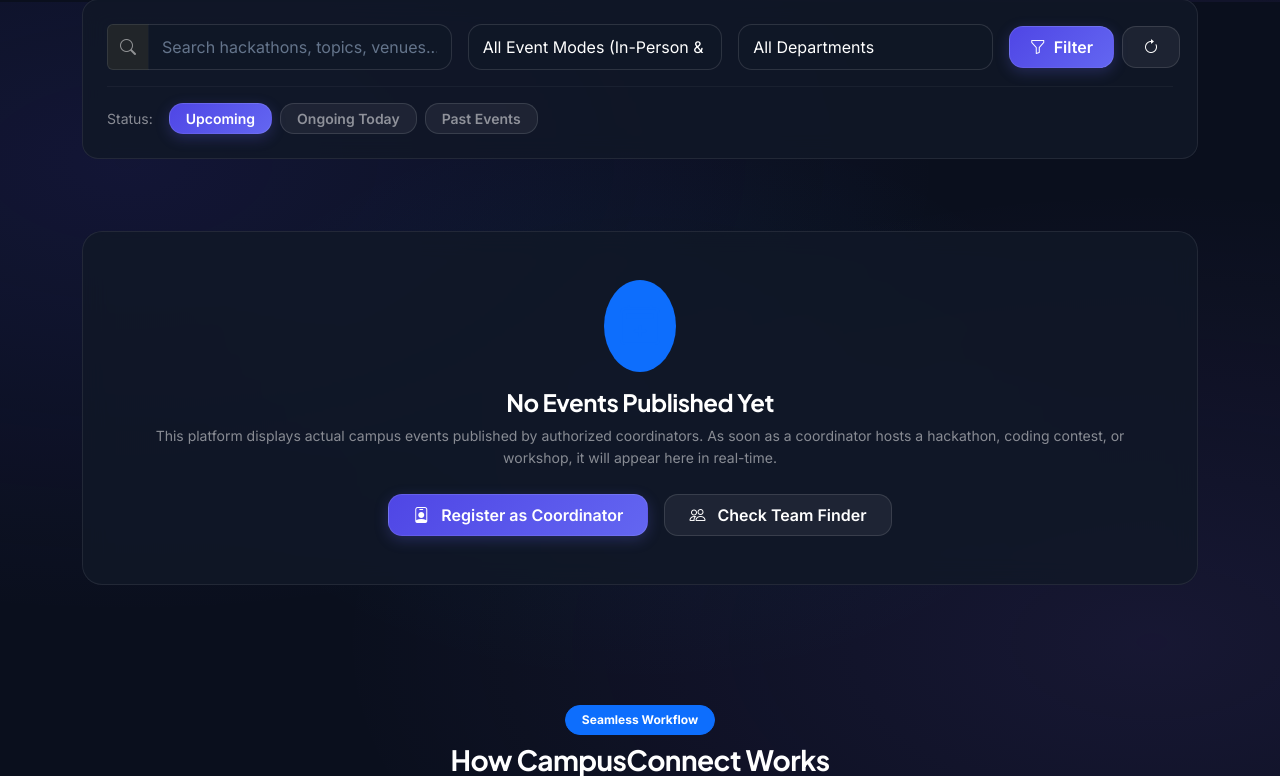
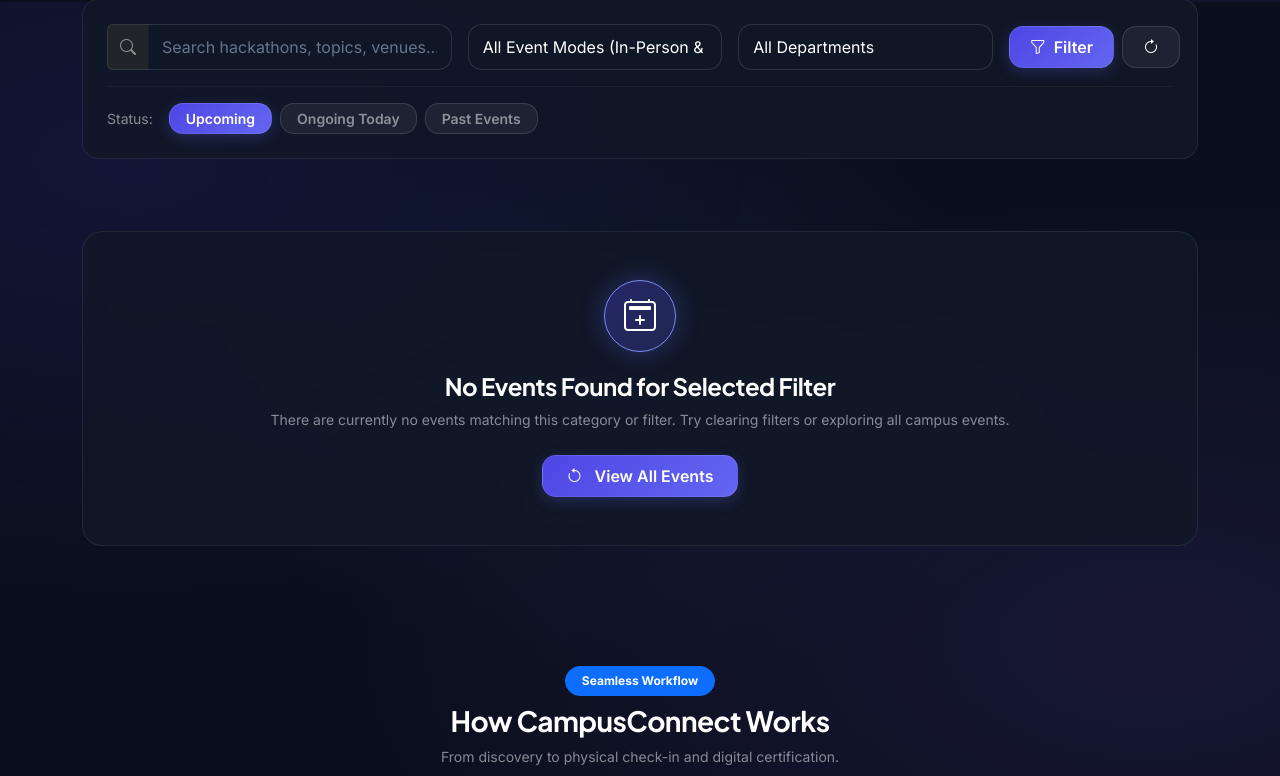
Before and after one commit to dnyaneshwarit27-lab/campusconnect, a Django app: page /?category=hackathons in a window 1280 px wide. Shown: the part 798-1574 px from the top of the page. Run offline with Django 5.2, Linux system fonts and the light colour scheme; tables that the repository leaves empty hold one stand-in row (values such as "Sample post").

Commit message:
Fix empty state and certificate verification oval icons with perfect glowing circles

```diff
--- a/templates/events/home.html
+++ b/templates/events/home.html
@@ -274,9 +274,25 @@
             <!-- Proper Empty State (No Fake Records) -->
             <div class="col-12 text-center py-5">
                 <div class="glass-card p-5 max-w-xl mx-auto">
-                    <div class="p-3 rounded-circle bg-primary bg-opacity-20 text-primary d-inline-flex mb-3">
-                        <i class="bi bi-calendar2-plus fs-1"></i>
+                    <div style="width: 72px; height: 72px; border-radius: 50%; background: linear-gradient(135deg, rgba(79, 70, 229, 0.35), rgba(99, 102, 241, 0.2)); border: 1.5px solid #818cf8; box-shadow: 0 0 25px rgba(99, 102, 241, 0.35); display: inline-flex; align-items: center; justify-content: center; margin-bottom: 1.25rem;">
+                        <i class="bi bi-calendar2-plus text-white fs-2"></i>
                     </div>
+                    {% if current_category or current_mode or current_status != 'upcoming' or request.GET.q %}
+                        <h4 class="text-white fw-bold mb-2">No Events Found for Selected Filter</h4>
+                        <p class="text-white-50 small mb-4" style="line-height: 1.6;">
+                            There are currently no events matching this category or filter. Try clearing filters or exploring all campus events.
+                        </p>
+                        <div class="d-flex flex-wrap justify-content-center gap-3">
+                            <a href="{% url 'home' %}#events-section" class="btn btn-primary-custom px-4 py-2">
+                                <i class="bi bi-arrow-counterclockwise me-1"></i> View All Events
+                            </a>
+                            {% if user.is_authenticated and user.profile.is_coordinator or user.is_staff or user.is_superuser %}
+                                <a href="{% url 'coordinator_create_event' %}" class="btn btn-glass px-4 py-2">
+                                    <i class="bi bi-plus-circle me-1"></i> Host Event in this Category
+                                </a>
+                            {% endif %}
+                        </div>
+                    {% else %}
                         <h4 class="text-white fw-bold mb-2">No Events Published Yet</h4>
                         <p class="text-white-50 small mb-4" style="line-height: 1.6;">
                             This platform displays actual campus events published by authorized coordinators.
@@ -296,6 +312,7 @@
                                 </a>
                             {% endif %}
                         </div>
+                    {% endif %}
                 </div>
             </div>
         {% endif %}
```
Also changed, not shown: templates/events/verify_certificate.html (+4 -4 lines). Lines whose indentation alone changed are shown as unchanged.
